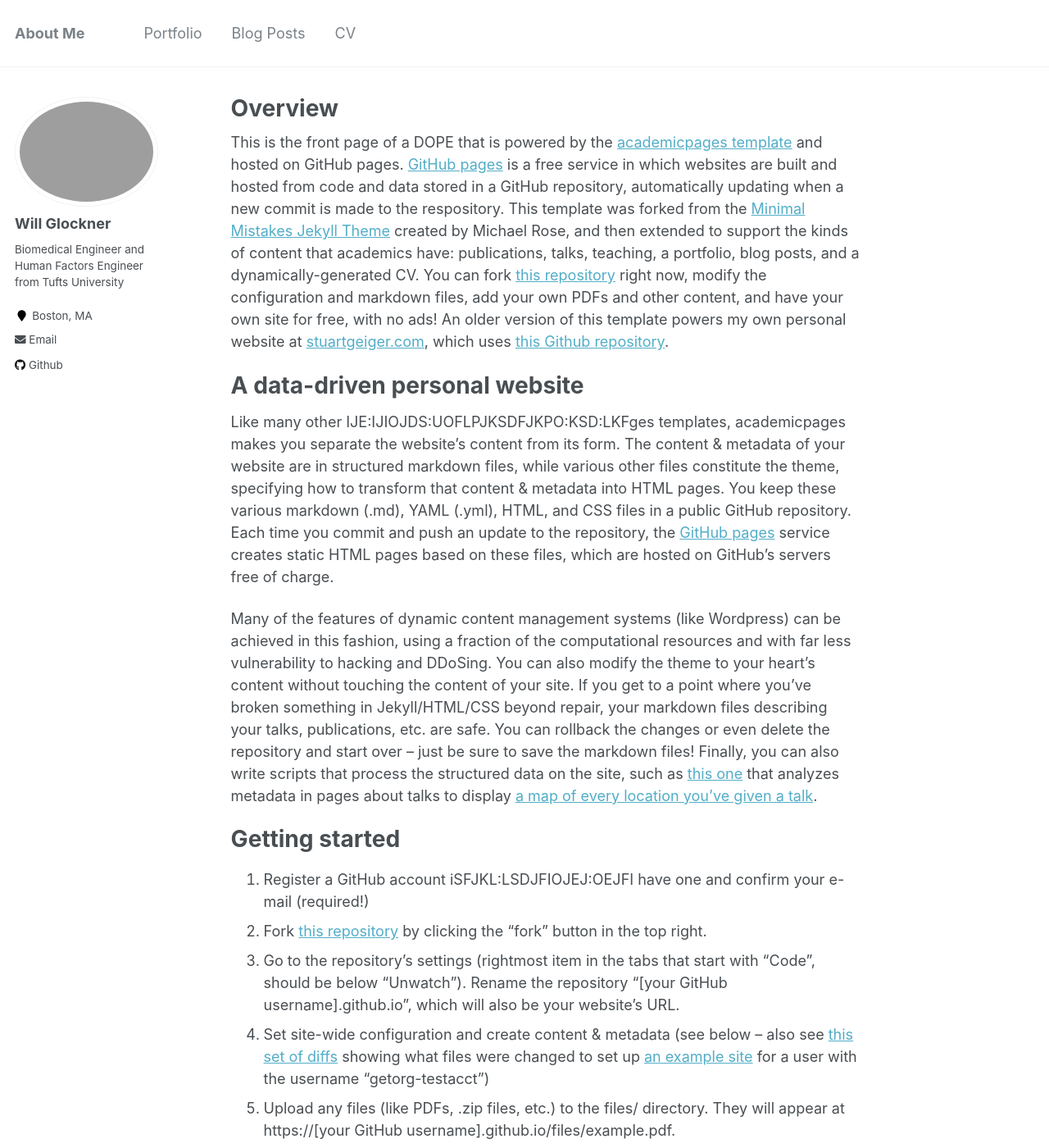
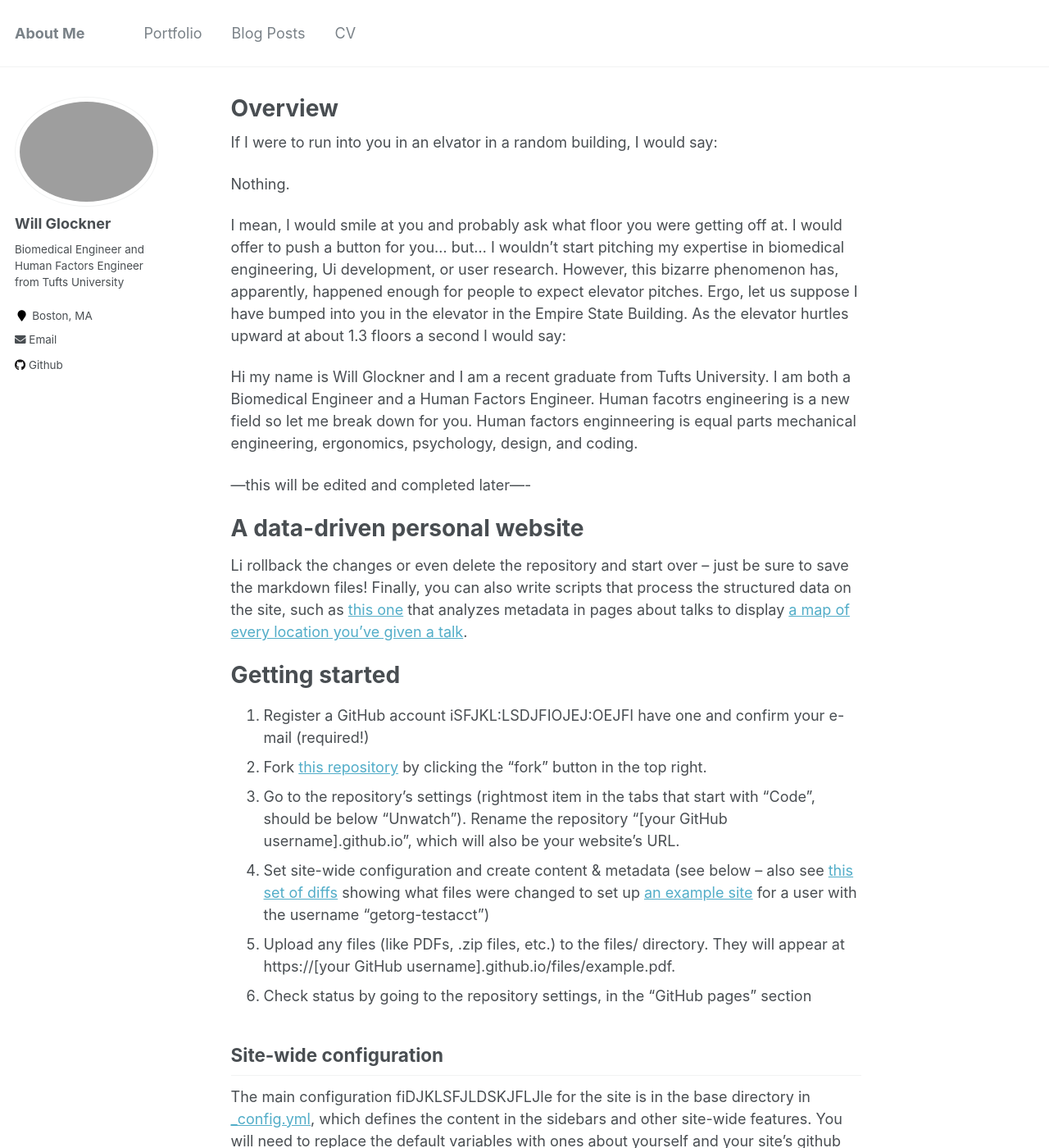
Before and after one commit to Glenn-Moss/wglock.github.io, a Jekyll site: the page built from _pages/about.md, in a window 1280 px wide and 1400 px high. Shown: the whole window at 82% size. Built offline with Jekyll 4.4.1, drawn with Linux system fonts in a browser that asks for light colours.

Commit message:
Update about.md

```diff
--- a/_pages/about.md
+++ b/_pages/about.md
@@ -8,13 +8,19 @@
   - /about.html
 ---
 
-This is the front page of a DOPE that is powered by the [academicpages template](https://github.com/academicpages/academicpages.github.io) and hosted on GitHub pages. [GitHub pages](https://pages.github.com) is a free service in which websites are built and hosted from code and data stored in a GitHub repository, automatically updating when a new commit is made to the respository. This template was forked from the [Minimal Mistakes Jekyll Theme](https://mmistakes.github.io/minimal-mistakes/) created by Michael Rose, and then extended to support the kinds of content that academics have: publications, talks, teaching, a portfolio, blog posts, and a dynamically-generated CV. You can fork [this repository](https://github.com/academicpages/academicpages.github.io) right now, modify the configuration and markdown files, add your own PDFs and other content, and have your own site for free, with no ads! An older version of this template powers my own personal website at [stuartgeiger.com](http://stuartgeiger.com), which uses [this Github repository](https://github.com/staeiou/staeiou.github.io).
+If I were to run into you in an elvator in a random building, I would say:
+
+Nothing.
+
+I mean, I would smile at you and probably ask what floor you were getting off at. I would offer to push a button for you... but... I wouldn't start pitching my expertise in biomedical engineering, Ui development, or user research. However, this bizarre phenomenon has, apparently, happened enough for people to expect elevator pitches. Ergo, let us suppose I have bumped into you in the elevator in the Empire State Building. As the elevator hurtles upward at about 1.3 floors a second I would say:
+
+Hi my name is Will Glockner and I am a recent graduate from Tufts University. I am both a Biomedical Engineer and a Human Factors Engineer. Human facotrs engineering is a new field so let me break down for you. Human factors enginneering is equal parts mechanical engineering, ergonomics, psychology, design, and coding.
+
+---this will be edited and completed later----
 
 A data-driven personal website
 ======
-Like many other IJE:IJIOJDS:UOFLPJKSDFJKPO:KSD:LKFges templates, academicpages makes you separate the website's content from its form. The content & metadata of your website are in structured markdown files, while various other files constitute the theme, specifying how to transform that content & metadata into HTML pages. You keep these various markdown (.md), YAML (.yml), HTML, and CSS files in a public GitHub repository. Each time you commit and push an update to the repository, the [GitHub pages](https://pages.github.com/) service creates static HTML pages based on these files, which are hosted on GitHub's servers free of charge.
-
-Many of the features of dynamic content management systems (like Wordpress) can be achieved in this fashion, using a fraction of the computational resources and with far less vulnerability to hacking and DDoSing. You can also modify the theme to your heart's content without touching the content of your site. If you get to a point where you've broken something in Jekyll/HTML/CSS beyond repair, your markdown files describing your talks, publications, etc. are safe. You can rollback the changes or even delete the repository and start over -- just be sure to save the markdown files! Finally, you can also write scripts that process the structured data on the site, such as [this one](https://github.com/academicpages/academicpages.github.io/blob/master/talkmap.ipynb) that analyzes metadata in pages about talks to display [a map of every location you've given a talk](https://academicpages.github.io/talkmap.html).
+Li rollback the changes or even delete the repository and start over -- just be sure to save the markdown files! Finally, you can also write scripts that process the structured data on the site, such as [this one](https://github.com/academicpages/academicpages.github.io/blob/master/talkmap.ipynb) that analyzes metadata in pages about talks to display [a map of every location you've given a talk](https://academicpages.github.io/talkmap.html).
 
 Getting started
 ======
```
